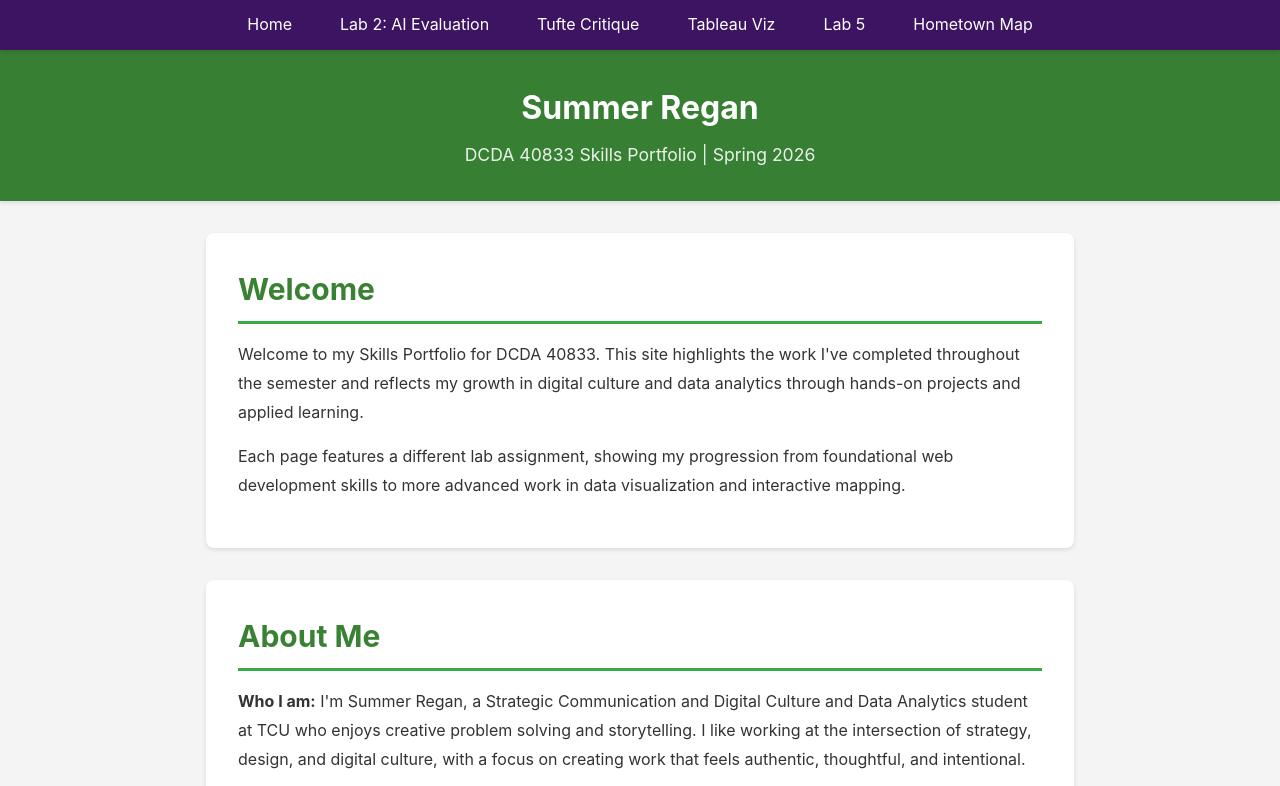
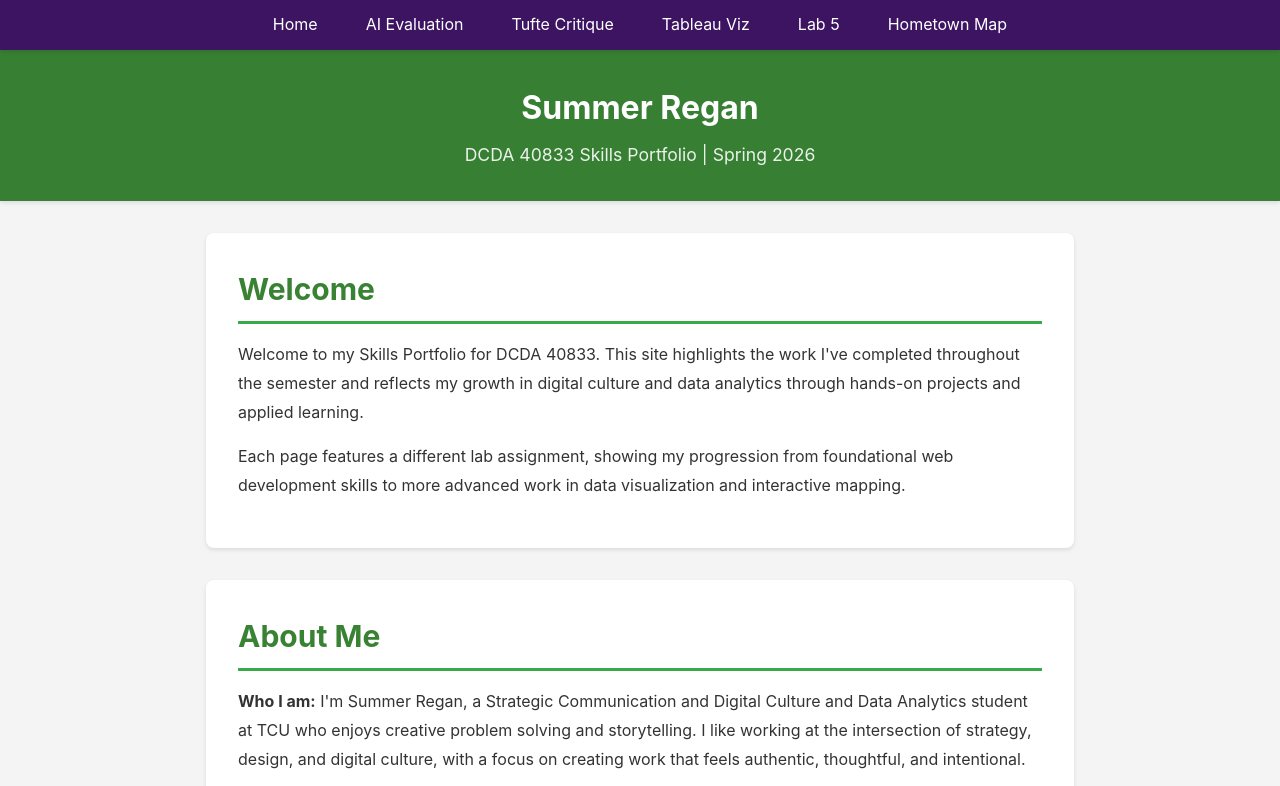
Before and after one commit to summerregan/DCDA40833-portfolio, a plain HTML site: page index.html in a window 1280 px wide. Shown: the top 786 px of the page. Drawn offline with Linux system fonts and the light colour scheme.

Commit message:
Update index.html

```diff
--- a/index.html
+++ b/index.html
@@ -13,7 +13,7 @@
     <nav>
         <ul>
             <li><a href="index.html">Home</a></li>
-            <li><a href="lab02.html">Lab 2: AI Evaluation</a></li>
+            <li><a href="lab02.html">AI Evaluation</a></li>
             <li><a href="tufte-critique.html">Tufte Critique</a></li>
             <li><a href="tableau-visualization.html">Tableau Viz</a></li>
             <li><a href="lab5.html">Lab 5</a></li>
```
